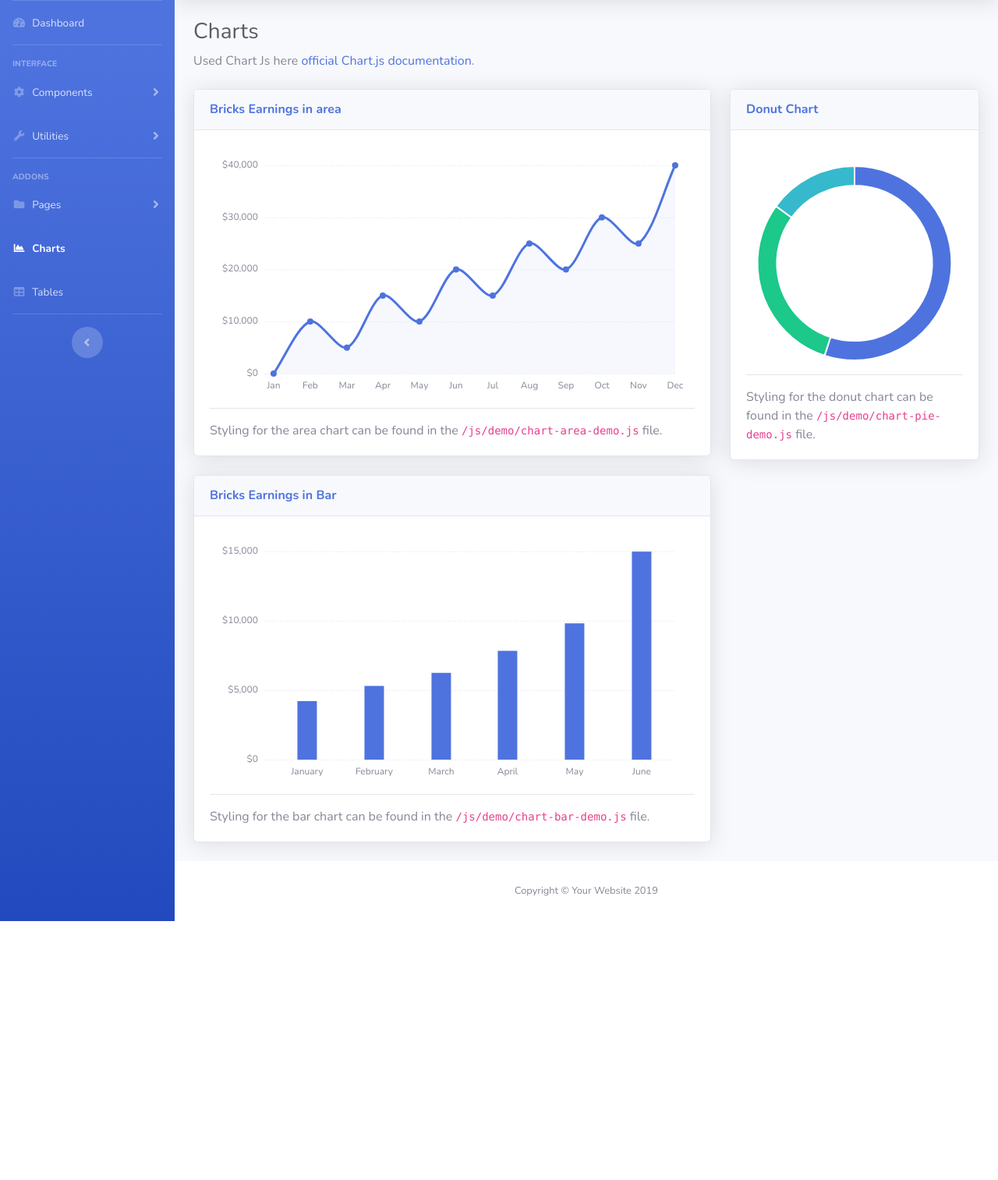
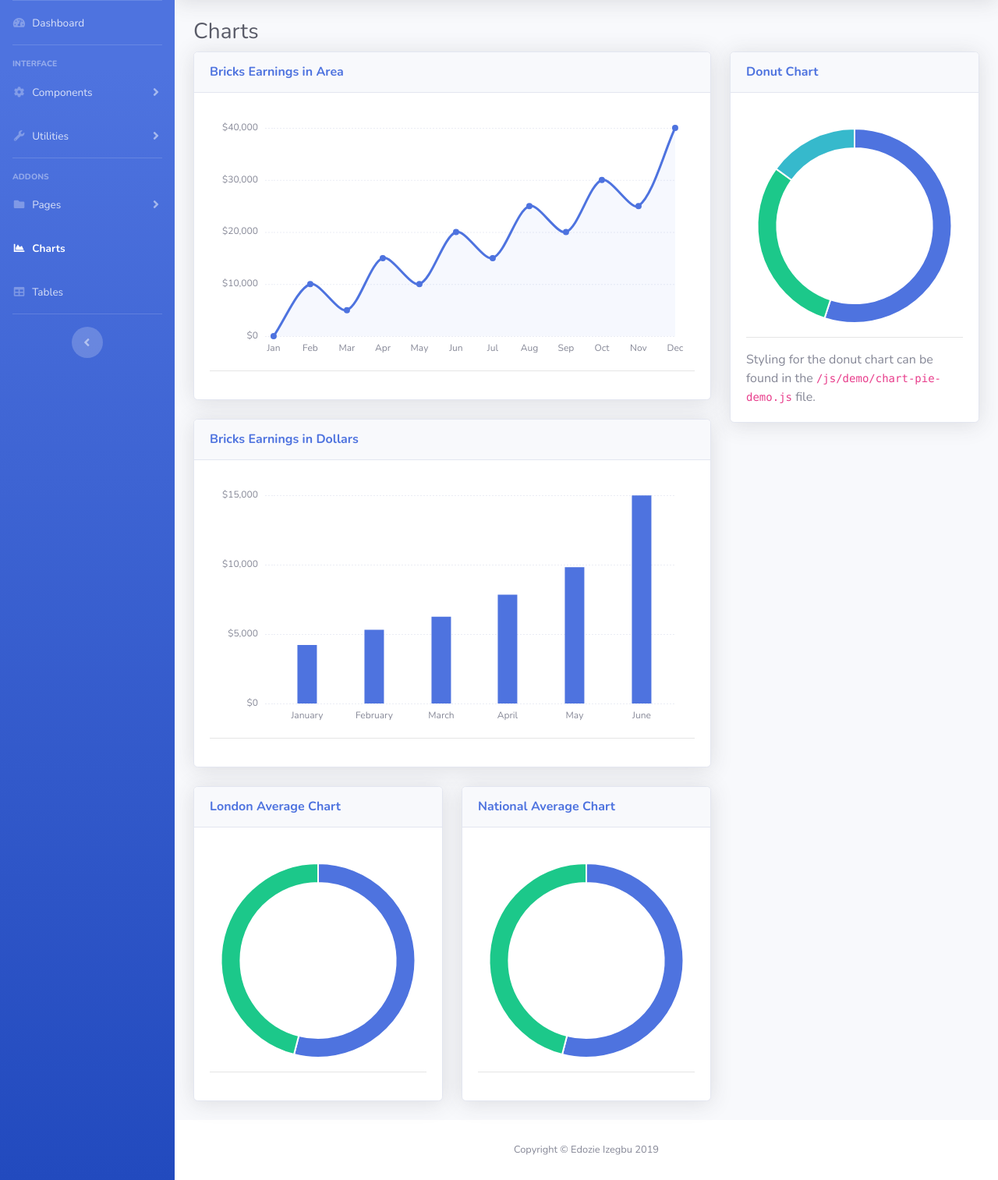
Before and after one commit to Edozie101/bbyb, a Django app: page /charts/ in a window 1280 px wide. Shown: the part 70-1583 px from the top of the page at 78% size. Before the commit the page ends 1251 px from the top, so only its background shows below. Run offline with Django 3.2, Linux system fonts and the light colour scheme; some libraries are stand-ins or nearby versions.

Commit message:
chart html change

```diff
--- /dev/null
+++ b/bbb/bricks/static/js/demo/london-average.js
@@ -0,0 +1,35 @@
+// Set new default font family and font color to mimic Bootstrap's default styling
+Chart.defaults.global.defaultFontFamily = 'Nunito', '-apple-system,system-ui,BlinkMacSystemFont,"Segoe UI",Roboto,"Helvetica Neue",Arial,sans-serif';
+Chart.defaults.global.defaultFontColor = '#858796';
+
+// Pie Chart Example
+var ctx = document.getElementById("londonpiechart");
+var myPieChart = new Chart(ctx, {
+  type: 'doughnut',
+  data: {
+    labels: ["A critera", "B criteria"],
+    datasets: [{
+      data: [54, 46],
+      backgroundColor: ['#4e73df', '#1cc88a'],
+      hoverBackgroundColor: ['#2e59d9', '#17a673'],
+      hoverBorderColor: "rgba(234, 236, 244, 1)",
+    }],
+  },
+  options: {
+    maintainAspectRatio: false,
+    tooltips: {
+      backgroundColor: "rgb(255,255,255)",
+      bodyFontColor: "#858796",
+      borderColor: '#dddfeb',
+      borderWidth: 1,
+      xPadding: 15,
+      yPadding: 15,
+      displayColors: false,
+      caretPadding: 10,
+    },
+    legend: {
+      display: false
+    },
+    cutoutPercentage: 80,
+  },
+});
--- /dev/null
+++ b/bbb/bricks/static/js/demo/national-average.js
@@ -0,0 +1,35 @@
+// Set new default font family and font color to mimic Bootstrap's default styling
+Chart.defaults.global.defaultFontFamily = 'Nunito', '-apple-system,system-ui,BlinkMacSystemFont,"Segoe UI",Roboto,"Helvetica Neue",Arial,sans-serif';
+Chart.defaults.global.defaultFontColor = '#858796';
+
+// Pie Chart Example
+var ctx = document.getElementById("nationalpiechart");
+var myPieChart = new Chart(ctx, {
+  type: 'doughnut',
+  data: {
+    labels: ["A critera", "B criteria"],
+    datasets: [{
+      data: [54, 46],
+      backgroundColor: ['#4e73df', '#1cc88a'],
+      hoverBackgroundColor: ['#2e59d9', '#17a673'],
+      hoverBorderColor: "rgba(234, 236, 244, 1)",
+    }],
+  },
+  options: {
+    maintainAspectRatio: false,
+    tooltips: {
+      backgroundColor: "rgb(255,255,255)",
+      bodyFontColor: "#858796",
+      borderColor: '#dddfeb',
+      borderWidth: 1,
+      xPadding: 15,
+      yPadding: 15,
+      displayColors: false,
+      caretPadding: 10,
+    },
+    legend: {
+      display: false
+    },
+    cutoutPercentage: 80,
+  },
+});
--- a/bbb/bricks/templates/charts.html
+++ b/bbb/bricks/templates/charts.html
@@ -334,7 +334,7 @@
 
           <!-- Page Heading -->
           <h1 class="h3 mb-2 text-gray-800">Charts</h1>
-          <p class="mb-4"> Used Chart Js here <a target="_blank" href="https://www.chartjs.org/docs/latest/">official Chart.js documentation</a>.</p>
+          <!--<p class="mb-4"> Used Chart Js here <a target="_blank" href="https://www.chartjs.org/docs/latest/">official Chart.js documentation</a>.</p>-->
 
           <!-- Content Row -->
           <div class="row">
@@ -344,28 +344,27 @@
               <!-- Area Chart -->
               <div class="card shadow mb-4">
                 <div class="card-header py-3">
-                  <h6 class="m-0 font-weight-bold text-primary">Bricks Earnings in area</h6>
+                  <h6 class="m-0 font-weight-bold text-primary">Bricks Earnings in Area</h6>
                 </div>
                 <div class="card-body">
                   <div class="chart-area">
                     <canvas id="myAreaChart"></canvas>
                   </div>
                   <hr>
-                  Styling for the area chart can be found in the <code>/js/demo/chart-area-demo.js</code> file.
+                  <!--Styling for the area chart can be found in the <code>/js/demo/chart-area-demo.js</code> file.-->
                 </div>
               </div>
 
               <!-- Bar Chart -->
               <div class="card shadow mb-4">
                 <div class="card-header py-3">
-                  <h6 class="m-0 font-weight-bold text-primary">Bricks Earnings in Bar</h6>
+                  <h6 class="m-0 font-weight-bold text-primary">Bricks Earnings in Dollars</h6>
                 </div>
                 <div class="card-body">
                   <div class="chart-bar">
                     <canvas id="myBarChart"></canvas>
                   </div>
                   <hr>
-                  Styling for the bar chart can be found in the <code>/js/demo/chart-bar-demo.js</code> file.
                 </div>
               </div>
 
@@ -388,6 +387,43 @@
                 </div>
               </div>
             </div>
+
+            <!--London Average-->
+            <div class="col-xl-4 col-lg-5">
+              <div class="card shadow mb-4">
+                <!-- Card Header - Dropdown -->
+                <div class="card-header py-3">
+                  <h6 class="m-0 font-weight-bold text-primary">London Average Chart</h6>
+                </div>
+                <!-- Card Body -->
+                <div class="card-body">
+                  <div class="chart-pie pt-4">
+                    <canvas id="londonpiechart"></canvas>
+                  </div>
+                  <hr>
+                </div>
+              </div>
+            </div>
+
+
+            <!--National Average-->
+            <div class="col-xl-4 col-lg-5">
+              <div class="card shadow mb-4">
+                <!-- Card Header - Dropdown -->
+                <div class="card-header py-3">
+                  <h6 class="m-0 font-weight-bold text-primary">National Average Chart</h6>
+                </div>
+                <!-- Card Body -->
+                <div class="card-body">
+                  <div class="chart-pie pt-4">
+                    <canvas id="nationalpiechart"></canvas>
+                  </div>
+                  <hr>
+                </div>
+              </div>
+            </div>
+
+
           </div>
 
         </div>
@@ -400,7 +436,7 @@
       <footer class="sticky-footer bg-white">
         <div class="container my-auto">
           <div class="copyright text-center my-auto">
-            <span>Copyright &copy; Your Website 2019</span>
+            <span>Copyright &copy; Edozie Izegbu 2019</span>
           </div>
         </div>
       </footer>
@@ -452,6 +488,8 @@
   <!-- Page level custom scripts -->
   <script src="{% static 'js/demo/chart-area-demo.js' %}"></script>
   <script src="{% static 'js/demo/chart-pie-demo.js' %}"></script>
+  <script src="{% static 'js/demo/london-average.js' %}"></script>
+  <script src="{% static 'js/demo/national-average.js' %}"></script>
   <script src="{% static 'js/demo/chart-bar-demo.js' %}"></script>
 
 </body>
```
